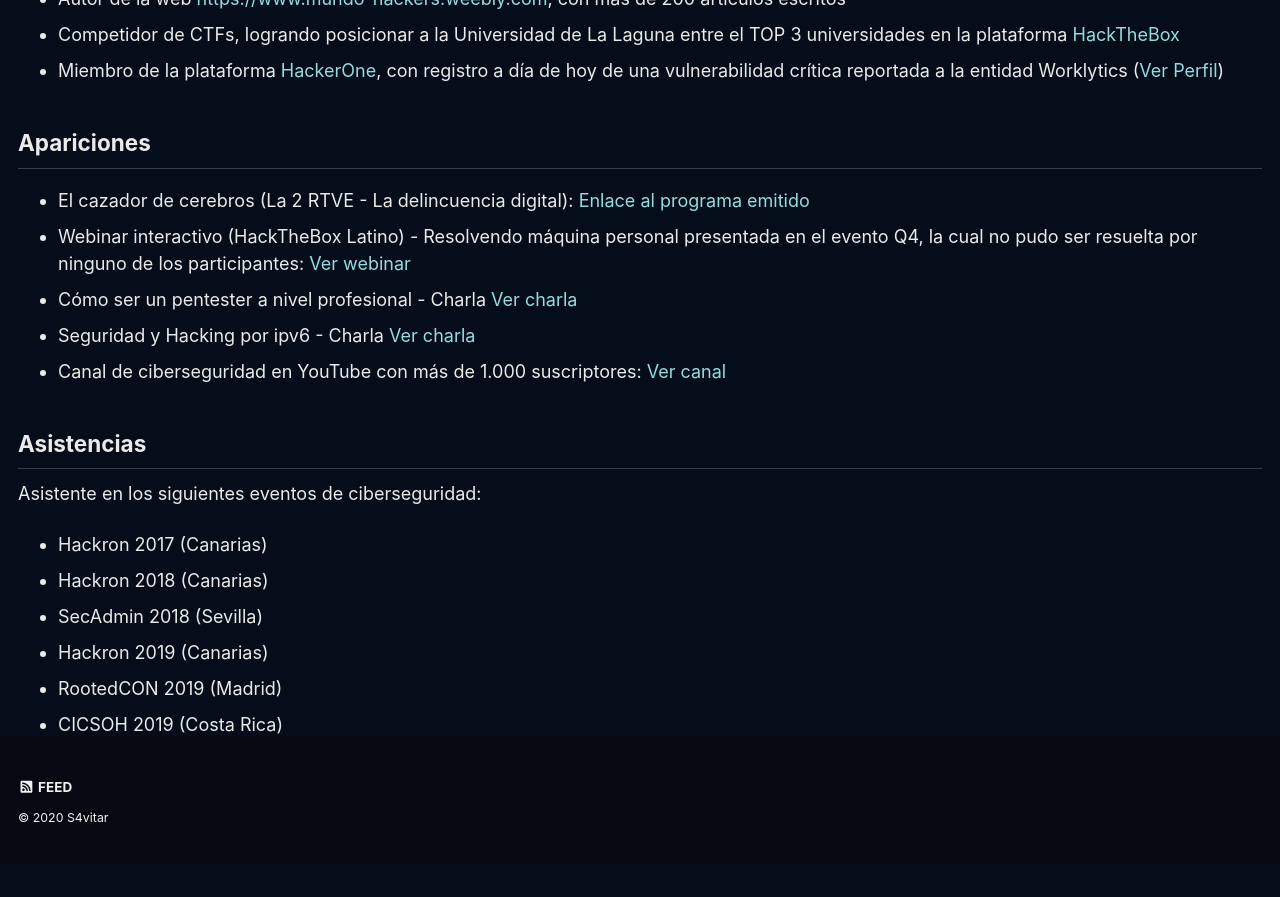
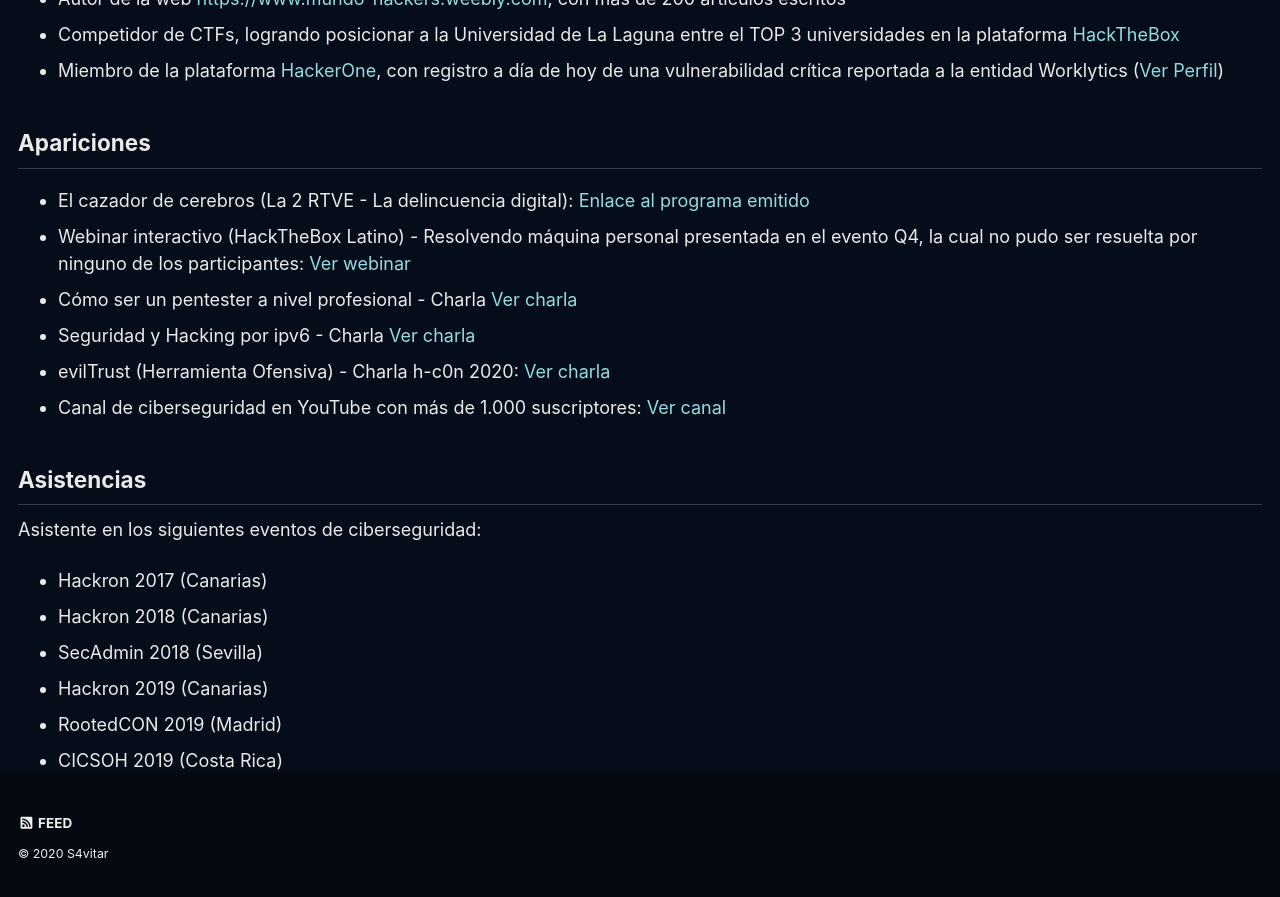
Before and after one commit to s4vitar/s4vitar.github.io, a Jekyll site: the page built from _pages/about.md, in a window 1280 px wide and 900 px high, scrolled down 2707 px. Shown: the top 897 px of the window. Built offline with Jekyll 4.4.1, drawn with Linux system fonts in a browser that asks for light colours; cached includes are drawn as plain includes; a script that is not in the unit is left out; before the commit the page ends 3571 px from its top, so only the background shows below that.

Commit message:
Actualización de la zona de contacto

```diff
--- a/_pages/about.md
+++ b/_pages/about.md
@@ -80,6 +80,7 @@
 - Webinar interactivo (HackTheBox Latino) - Resolvendo máquina personal presentada en el evento Q4, la cual no pudo ser resuelta por ninguno de los participantes: [Ver webinar](https://www.youtube.com/watch?v=5AmJtyBphVE)
 - Cómo ser un pentester a nivel profesional - Charla [Ver charla](https://www.facebook.com/hackingEtico18/videos/vb.1592676964151994/185438342573111)
 - Seguridad y Hacking por ipv6 - Charla [Ver charla](https://www.youtube.com/watch?v=A445hnKq9wk)
+- evilTrust (Herramienta Ofensiva) - Charla h-c0n 2020: [Ver charla](https://www.youtube.com/watch?v=-GIA9et7ZRg)
 - Canal de ciberseguridad en YouTube con más de 1.000 suscriptores: [Ver canal](https://youtube.com/s4vitar)
 
 ## Asistencias
```
Also changed, not shown: 2 other files.
